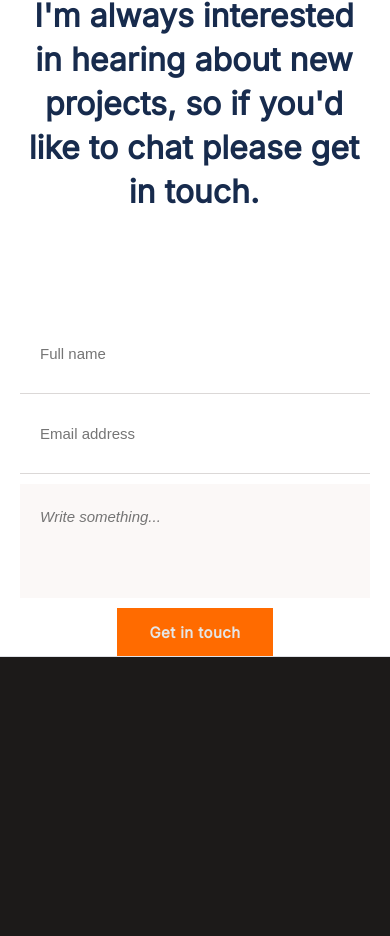
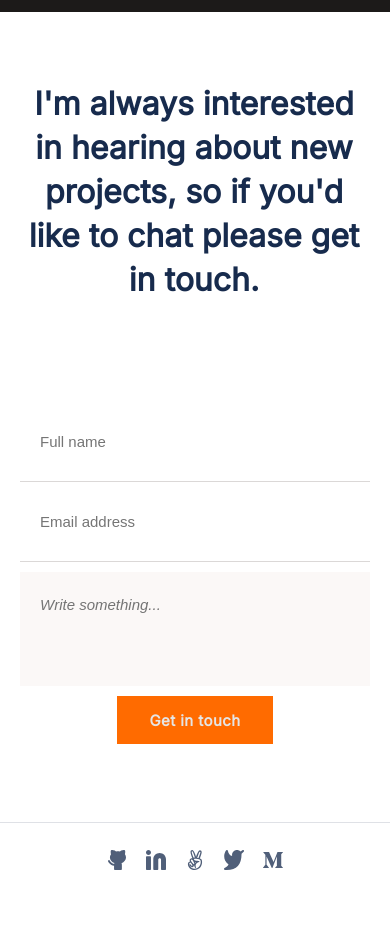
Before and after one commit to Rebelzob/Portfolio, a website: page index.html in a window 390 px wide. Shown: the part 5552-6488 px from the top of the page. Before the commit the page ends 6209 px from the top, so only its background shows below. Drawn offline with Linux system fonts and the light colour scheme.

Commit message:
Added contact feature, CSS and HTML

```diff
--- a/index.html
+++ b/index.html
@@ -265,12 +265,39 @@
           <input type="email" id="email" placeholder="Email address" required>
           <input type="text" id="message" placeholder="Write something..." required maxlength="500">
           <center><button type="submit" class="button-resume">Get in touch</button></center>
-          <img src="/img/Rectangle 42.png" alt="" class="sep">
+          <img src="/img/Rectangle 42.png" alt="" class="vector-footer">
         </form>
       </div>
     </section>
   </main>
   <footer>
+    <ul class="social-media-icons-footer flex-row">
+      <li>
+        <a href="https://github.com/Rebelzob" target="_blank" rel="noopener">
+          <img class="social-media-icon-footer" src="./img/Icon -GitHub.svg" alt="Github">
+        </a>
+      </li>
+      <li>
+        <a href="https://www.linkedin.com/in/karim-barragan/" target="_blank" rel="noopener">
+          <img class="social-media-icon-footer" src="./img/Icon - Linkedin.svg" alt="Linkedin">
+        </a>
+      </li>
+      <li>
+        <a href="https://www.angellist.com/" target="_blank" rel="noopener">
+          <img class="social-media-icon-footer" src="./img/Icon - Angelist.svg" alt="Angelist">
+        </a>
+      </li>
+      <li>
+        <a href="https://twitter.com/home" target="_blank" rel="noopener">
+          <img class="social-media-icon-footer" src="./img/Icon - Twitter.svg" alt="Twitter">
+        </a>
+      </li>
+      <li>
+        <a href="https://medium.com/" target="_blank" rel="noopener">
+          <img class="social-media-icon-footer" src="./img/Icon - Medium.svg" alt="Medium">
+        </a>
+      </li>
+    </ul>
   </footer>
 </body>
 </html>
--- a/styles.css
+++ b/styles.css
@@ -308,6 +308,7 @@ a {
 
   .about-me {
     background-color: #1c1a19;
+    padding-bottom: 88px;
   }
 
   .about-top {
@@ -417,12 +418,12 @@ a {
   }
 
   .form-container {
-    background-color: #ffffff;
+    background-color: #fff;
   }
 
   .form-container p {
     font-family: 'Inter', sans-serif;
-    font-weight: 700;
+    font-weight: 1000;
     color: #172b4d;
     font-size: 32px;
     line-height: 44px;
@@ -434,24 +435,37 @@ a {
     justify-content: center;
     text-align: center;
   }
-  #name,#email{
-    border:none;
-    border-bottom:1px solid #DBD8D7 ;
+
+  #name,
+  #email {
+    border: none;
+    border-bottom: 1px solid #dbd8d7;
     height: 80px;
-    margin:0px 20px;
-    padding-left:20px;
+    margin: 0 20px;
+    padding-left: 20px;
     font-size: 15px;
   }
-  #message{
-    border:none;
+
+  #message {
+    border: none;
     height: 114px;
-    margin:10px 20px 10px 20px;
-    background-color: #FBF8F7;
-    padding-left:20px;
-    padding-bottom:50px;
+    margin: 10px 20px 10px 20px;
+    background-color: #fbf8f7;
+    padding-left: 20px;
+    padding-bottom: 50px;
     font-size: 15px;
     font-style: italic;
+  }
 
+  .vector-footer {
+    padding-top: 78px;
+  }
 
+  .social-media-icons-footer {
+    background-color: white;
+    justify-content: center;
+    gap: 15px;
+    padding-top: 25px;
+    padding-bottom: 60px;
   }
 }
```
Also changed, not shown: img/Icon - Angelist.svg (added), img/Icon - Linkedin.svg (added), img/Icon - Medium.svg (added), img/Icon - Twitter.svg (added), img/Icon -GitHub.svg (added).
